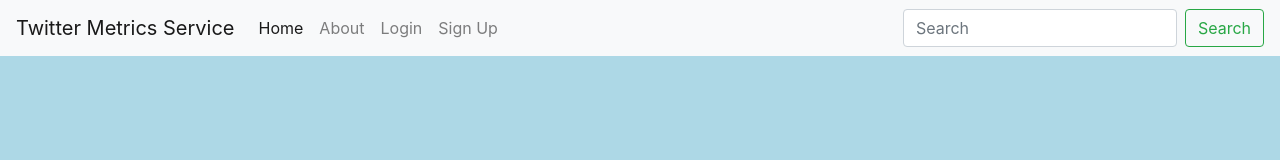
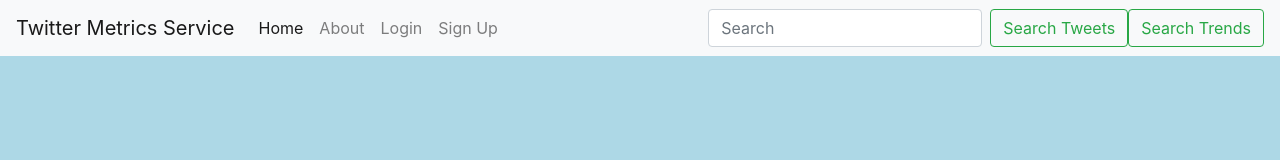
Before and after one commit to sarwaan001/B2SP, a website: page client/index.html in a window 1280 px wide. Drawn offline with nearby package versions, Linux system fonts and the light colour scheme.

Commit message:
Added search bar functionality for Trends API and new button to call it

```diff
--- a/client/index.html
+++ b/client/index.html
@@ -77,8 +77,10 @@
             </ul>
             <form class="form-inline my-2 my-lg-0" method="GET" action="/api/search">
               <input class="form-control mr-sm-2" type="search" placeholder="Search" name="searchText" aria-label="Search">
-              <button class="btn btn-outline-success my-2 my-sm-0" type="submit">Search</button>
+              <button class="btn btn-outline-success my-2 my-sm-0" type="submit">Search Tweets</button>
+              <button class="btn btn-outline-success my-2 my-sm-0" type="submit" formaction="/api/trends">Search Trends</button>
             </form>
+
           </div>
         </nav>
 
--- a/server/controllers/listings.server.controller.js
+++ b/server/controllers/listings.server.controller.js
@@ -74,10 +74,12 @@ exports.readSearch = function(req, res) {
 
 exports.readTrends = function(req, res)
 {
+  console.log(req.query.searchText);
   var params = {
     /*Below woeid is for Miami for testing purposes. Returns top 50 trends in location
     (we will need to pass in woeid of location searched for by user)*/
-    id: '2450022'
+    id: req.query.searchText
+    //id: '2450022'
     //id: woeid
   }
 
```
